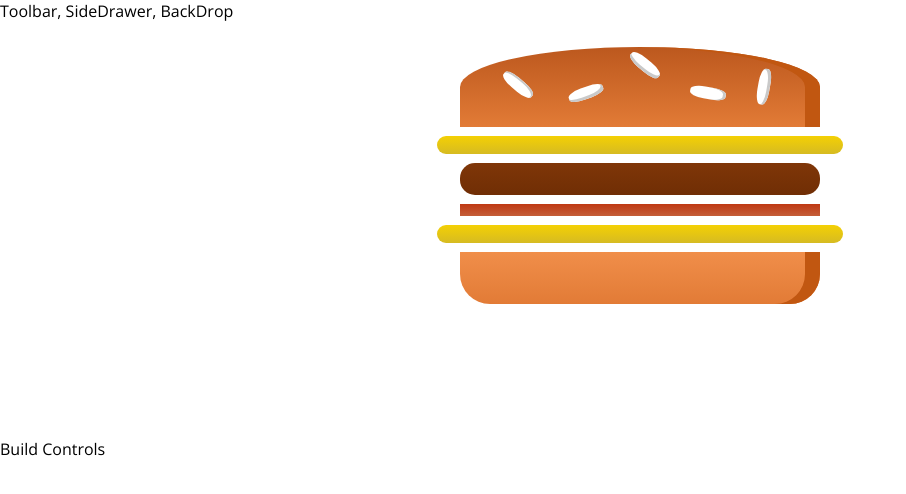
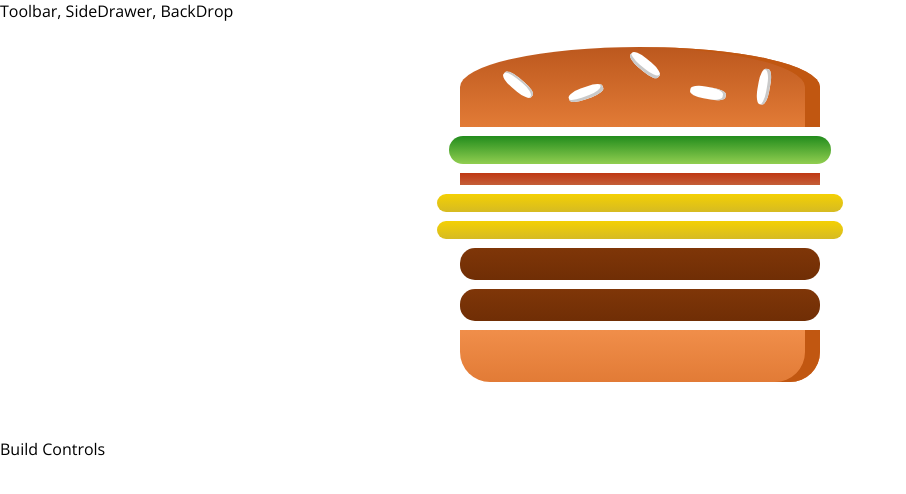
Before and after one commit to StephanOrgiazzi/burger-shack, a React app: page / in a window 1280 px wide. Shown: the top 494 px of the page, without its empty margins (0-906 px from the left). Built offline with nearby package versions, Linux system fonts and the light colour scheme.

Commit message:
added dynamic ingredients rendering

```diff
--- a/src/components/Burger/Burger.js
+++ b/src/components/Burger/Burger.js
@@ -3,20 +3,25 @@ import React from "react";
 import classes from "./Burger.module.css";
 import BurgerIngredient from "./BurgerIngredient/BurgerIngredient";
 
-const Burger = (props) => {
+const burger = (props) => {
 
-    // let name = props.name;
+    const ingredientsArray = Object.keys(props.ingredients).map(ingredientType => {
+        return [...Array(props.ingredients[ingredientType])].map((_, index) => {
+            return <BurgerIngredient key={ingredientType + index} type={ingredientType} />
+        });
+    });
+
+/*     const ingredientsArray = Object.keys(props.ingredients).map((ingredientType, index) => {
+        return [...Array(Object.values(props.ingredients)[index])].map((e, i) => <BurgerIngredient key={ingredientType + i} type={ingredientType} />)
+    }); */
 
     return (
         <div className={classes.Burger} >
             <BurgerIngredient type="bread-top" />
-            <BurgerIngredient type="cheese" />
-            <BurgerIngredient type="meat" />
-            <BurgerIngredient type="bacon" />
-            <BurgerIngredient type="cheese" />
+                {ingredientsArray}
             <BurgerIngredient type="bread-bottom" />
         </div>
     )
 };
 
-export default Burger;
+export default burger;
--- a/src/components/Burger/BurgerIngredient/BurgerIngredient.js
+++ b/src/components/Burger/BurgerIngredient/BurgerIngredient.js
@@ -2,7 +2,7 @@ import React from "react";
 
 import classes from "./BurgerIngredient.module.css";
 
-const BurgerIngredient = (props) => {
+const burgerIngredient = (props) => {
     let ingredient = null;
 
     switch(props.type) {
@@ -36,4 +36,4 @@ const BurgerIngredient = (props) => {
     return ingredient;
 };
 
-export default BurgerIngredient;
+export default burgerIngredient;
--- a/src/containers/BurgerBuilder/BurgerBuilder.js
+++ b/src/containers/BurgerBuilder/BurgerBuilder.js
@@ -3,10 +3,20 @@ import React, { Component } from "react";
 import Burger from "../../components/Burger/Burger";
 
 class BurgerBuilder extends Component {
+
+    state = {
+        ingredients: {
+            salad: 1,
+            bacon: 1,
+            cheese: 2,
+            meat: 2,
+        },
+    }
+
     render() {
         return (
             <React.Fragment>
-                <Burger />
+                <Burger ingredients={this.state.ingredients}/>
                 <div>
                     Build Controls
                 </div>
```
